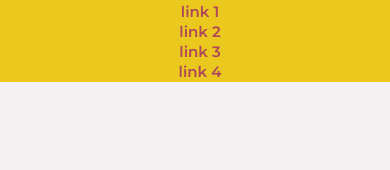
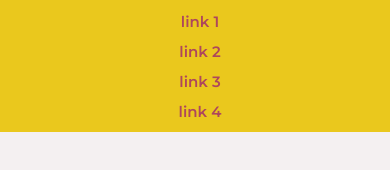
Before and after one commit to GrzegorzNecka/css3-jquery-nav, a plain HTML site: page index.html in a window 390 px wide. Both pictures are taken after a click on the element 296 px from the left and 30 px from the top of the page. Shown: the part 58-228 px from the top of the page. Drawn offline with nearby package versions, Linux system fonts and the light colour scheme.

Commit message:
Update responsive.css

```diff
--- a/css/responsive.css
+++ b/css/responsive.css
@@ -7,7 +7,6 @@
 
     .topnav ul.mobile-ul {
         display: none;
-
     }
 
     .nav.mobile-fusion ul {
@@ -21,6 +20,7 @@
 
     .topnav ul li {
         display: block;
+        margin: 10px 0;
     }
 
     .topnav ul li a {
@@ -30,6 +30,4 @@
     .logo.l-2 {
         display: none;
     }
-
-
 }
```
